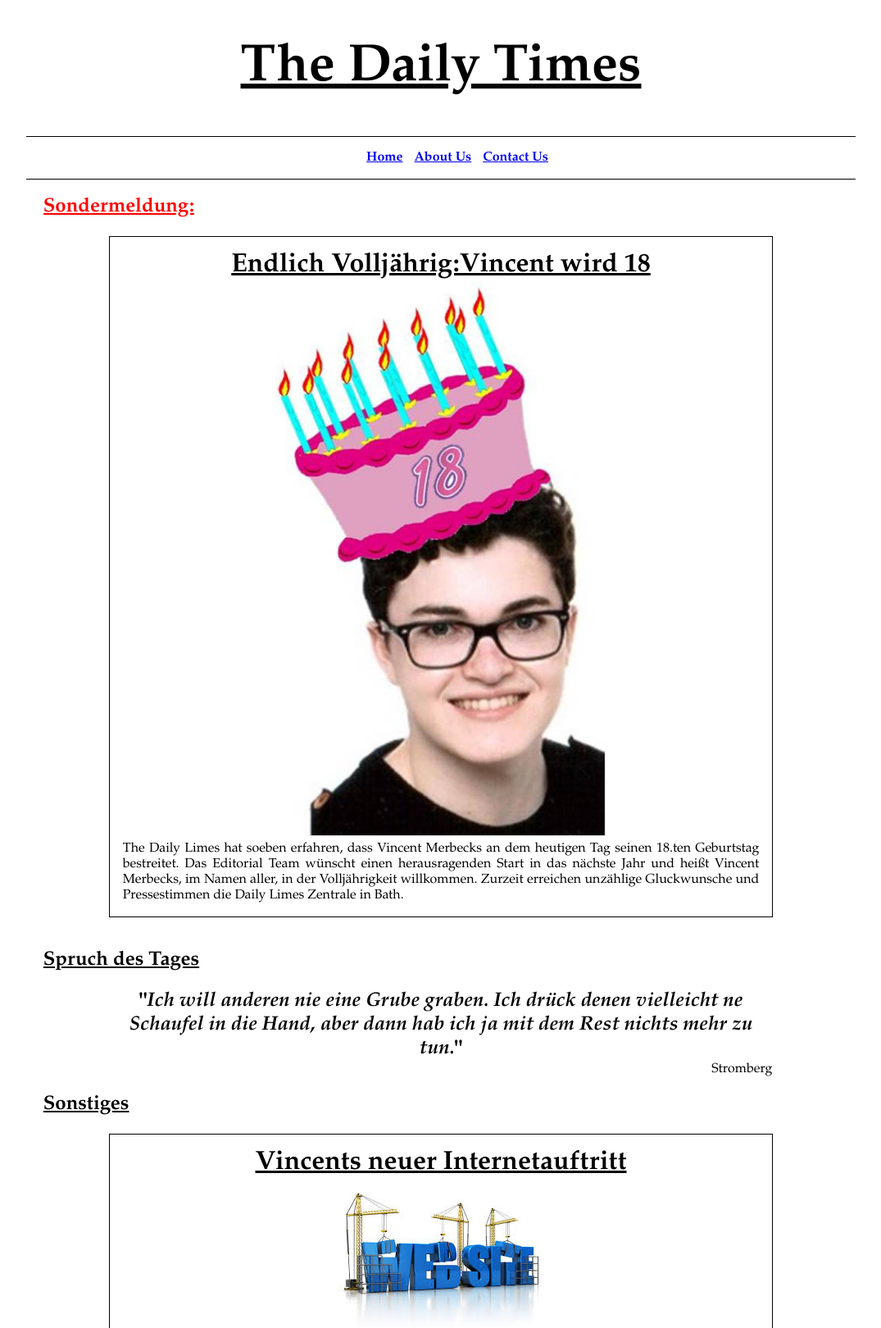
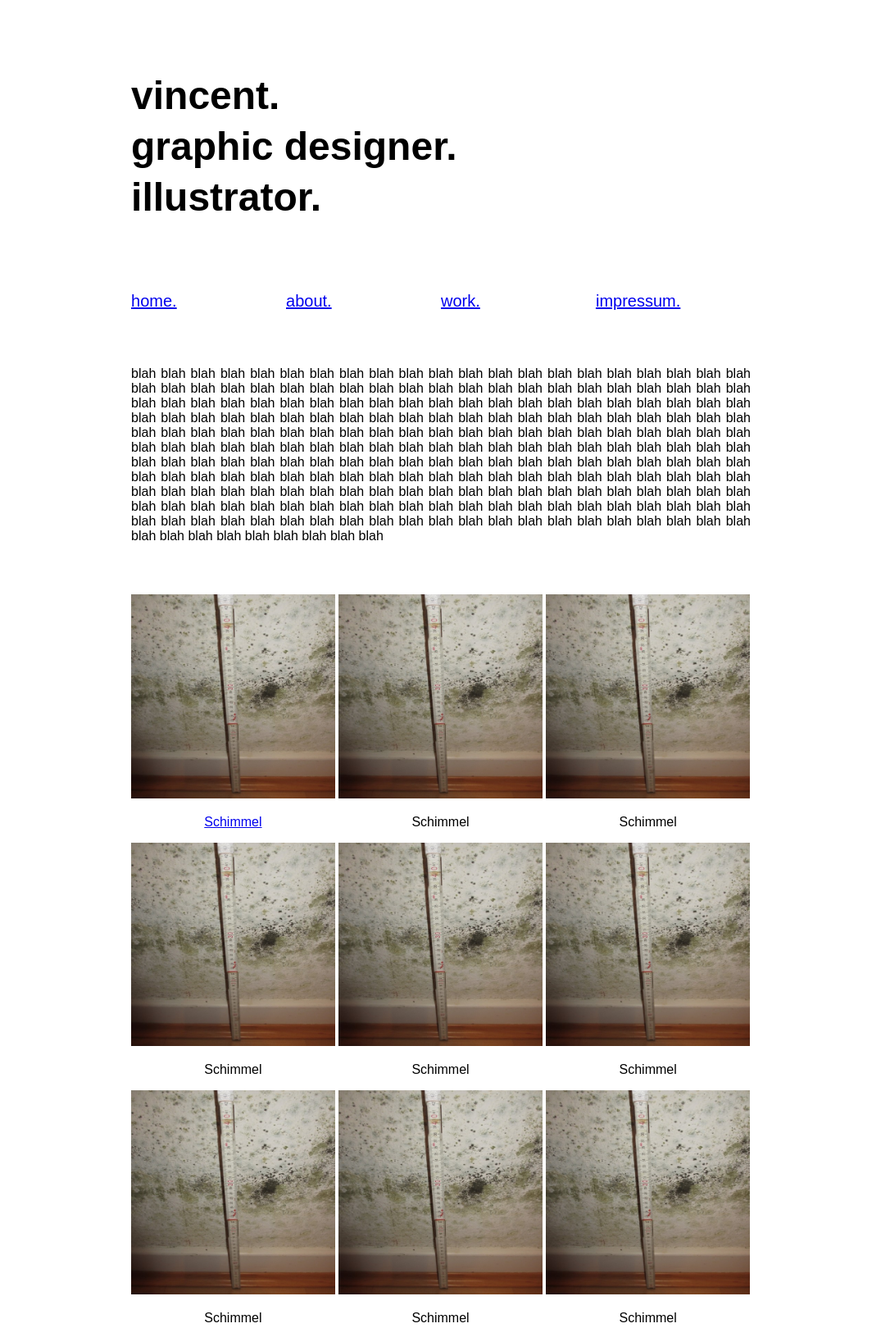
Before and after one commit to tmerbex/tmerbex.github.io, a plain HTML site: page index.html in a window 1280 px wide. Shown: the part 5-1625 px from the top of the page at 82% size, without its empty margins (102-1177 px from the left). Drawn offline with Linux system fonts and the light colour scheme.

Commit message:
Neue Webseite
Alles ist neu!!

```diff
--- /dev/null
+++ b/Neu.css
@@ -0,0 +1,55 @@
+header, nav, article, footer	{
+	font-family:Arial,Helvetica,sans-serif;
+	width:80%;
+	max-width:20cm;
+	margin-left:auto;
+	margin-right:auto;
+	}
+
+header	{
+	padding-top:4%;
+	padding-bottom:4%;
+	}
+
+nav	{
+	padding-bottom:6%;
+	font-size:125%;
+	}
+
+h1	{
+	font-size:300%;
+	line-height:1.3;
+	}
+
+img	{
+	width:99.9%;
+	}
+
+.container_work	{
+	width:32.9%;
+	display:inline-block
+	}
+
+.centeredImage	{
+	text-align:center;
+	margin-top:0%;
+	margin-bottom:0%;
+	padding:0%;
+	}
+
+.normalp	{
+	text-decoration:none;
+	font-weight:normal;
+	margin-bottom:2%;
+	text-align:center;
+	}
+
+#one, #two, #three, #four	{
+	width:25%;
+	float:left;
+	}
+
+#about	{
+	text-align:justify;
+	padding-bottom:6%;
+	}
--- a/VincentGeburtstag.css
+++ /dev/null
@@ -1,104 +0,0 @@
-header, nav, article, aside, section, footer, figure	{
-	font-family:Garamond;
-	}
-
-header, nav, section, article, aside, footer, figure, .border	{
-	width:80%;
-	margin-left:auto;
-	margin-right:auto;
-	padding:0%;
-	overflow:hidden;
-	}
-
-header	{
-    	text-align:center;
-    	font-size:2em;
-	text-decoration:underline;
-	}
-
-nav	{
-    	text-align:center;
-	border:1px;
-	border-top-style:solid;
-	border-bottom-style:solid;
-	}
-
-footer	{
-    	text-align:center;
-    	font-weight:bold;
-	overflow:hidden;
-	}
-
-
-ul li	{
-    	display:inline;
-    	padding-left:5px;
-    	padding-right:5px;
-    	text-align:center;
-    	font-size:1em;
-    	font-weight:bold;
-	}
-
-figcaption	{
-	text-align:right
-	}
-
-img	{
-	max-height:30%;
-	max-width:50%;
-	min-height:10%;
-	min-width:10%;
-	}
-
-.latestNews, .normalh2, .normalp, .SpruchdesTages, .otherNews	{
-	text-align:justify;
-	margin-left:2%;
-	margin-right:2%;
-	margin-top:0%;
-	margin-bottom:0%;
-	font-weight:bold;
-	text-decoration:underline;
-	padding:0%;
-	overflow:hidden;
-	}
-
-.latestNews, .SpruchdesTages, .otherNews	{
-	font-size:1.5em;
-	margin-bottom:2%;
-	margin-top:2%;
-	}
-
-.latestNews	{
-	color:red;
-	}
-
-.normalh2	{
-	margin-top:2%;
-	font-size:2em;
-	text-align:center;
-	}
-
-.centeredImage	{
-	text-align:center;
-	margin-top:0%;
-	margin-bottom:0%;
-	padding:0%;
-	}
-
-.normalp	{
-	text-decoration:none;
-	font-weight:normal;
-	margin-bottom:2%;
-	}
-
-.border	{
-	border:solid 1px black;
-	}
-
-#SpruchdesTages{
-	text-align:center;
-	font-size:1.5em;
-	font-weight:bold;
-	margin-bottom:0%;
-	margin-top:0%;
-	}
--- a/index.html
+++ b/index.html
@@ -1,153 +1,115 @@
 <!DOCTYPE html>
 <html>
 <head>
-    <title>The Daily Limes</title>
+    <title>Vincent Merbecks</title>
     <meta http-equiv="Content-Type" content="text/html; charset=UTF-8">
-    <link href="VincentGeburtstag.css" rel="stylesheet">
+    <link href="neu.css" rel="stylesheet">
 </head>
+
 <body>
     <header>
-        <h1>The Daily Times</h1>
+        <h1 id="home">vincent.<br>
+	    graphic designer.<br>
+	    illustrator.
+	</h1>
     </header>
 
     <nav>
-        <ul>
-            <li><a href="#">Home</a></li>
-            <li><a href="#">About Us</a></li>
-            <li><a href="#">Contact Us</a></li>
-        </ul>
+	<div id="wrapper">
+	   <div id="one"><a href="#home">home.</a></div>
+	   <div id="two"><a href="#about">about.</a></div>
+	   <div id="three"><a href="#work">work.</a></div>
+	   <div id="four"><a href="#impressum">impressum.</a></div>
+	</div>
     </nav>
 
     <article>
-
-	<div id="latestNews">
-
-	<p class="latestNews">Sondermeldung:</p>
-
-	<div class="border">
-
-        <h2 class=normalh2>Endlich Volljährig:Vincent wird 18</h2>
-
-        <p class="centeredImage">
-	    <img src="VicentGeburtstag.jpg" alt="VincentGeburtstag">
+	<div id="about">
+	    <p>
+		blah blah blah blah blah blah blah blah blah blah blah blah blah blah blah blah blah blah blah blah blah blah blah blah blah blah blah blah blah blah blah blah blah blah blah blah blah blah blah blah blah blah blah blah blah blah blah blah blah blah blah blah blah blah blah blah blah blah blah blah blah blah blah blah blah blah blah blah blah blah blah blah blah blah blah blah blah blah blah blah blah blah blah blah blah blah blah blah blah blah blah blah blah blah blah blah blah blah blah blah blah blah blah blah blah blah blah blah blah blah blah blah blah blah blah blah blah blah blah blah blah blah blah blah blah blah blah blah blah blah blah blah blah blah blah blah blah blah blah blah blah blah blah blah blah blah blah blah blah blah blah blah blah blah blah blah blah blah blah blah blah blah blah blah blah blah blah blah blah blah blah blah blah blah blah blah blah blah blah blah blah blah blah blah blah blah blah blah blah blah blah blah blah blah blah blah blah blah blah blah blah blah blah blah blah blah blah blah blah blah blah blah blah blah blah blah blah blah blah blah blah blah blah blah blah blah blah blah blah blah blah blah blah blah blah blah blah blah blah blah
 	    </p>
-
-	<p class="normalp">
-		The Daily Limes hat soeben erfahren, dass Vincent Merbecks an dem heutigen
-		 Tag  seinen 18.ten Geburtstag bestreitet. Das Editorial Team wünscht einen
-		 herausragenden Start in das nächste Jahr und heißt Vincent Merbecks,
-		 im Namen aller, in der Volljährigkeit willkommen. Zurzeit erreichen
-		 unzählige Gluckwunsche und Pressestimmen die Daily Limes Zentrale in Bath.
-        </p>
-
 	</div>
 
-	</div><br>
+	<div id="work">
+	    <div class="container_work">
+		<p class="centeredImage">
+		    <img src="Pics/VincentGeburtstag.jpg"><br>
+		</p>
+		<p class="normalp"><a href="Work/Schimmel.html">Schimmel</a><p/>
+	    </div>
 
-	<p class="SpruchdesTages">Spruch des Tages</p>
+	    <div class="container_work">
+		<p class="centeredImage">
+		    <img src="Pics/VincentGeburtstag.jpg"><br>
+		</p>
+		<p class="normalp">Schimmel<p/>
+	    </div>
 
-	<figure>
+	    <div class="container_work">
+		<p class="centeredImage">
+		    <img src="Pics/VincentGeburtstag.jpg"><br>
+		</p>
+		<p class="normalp">Schimmel<p/>
+	    </div>
 
-	<p id="SpruchdesTages">
-		"<i>Ich will anderen nie eine Grube graben. Ich drück denen vielleicht ne Schaufel
-		 in die Hand, aber dann hab ich ja mit dem Rest nichts mehr zu tun.</i>"
+	    <div class="container_work">
+		<p class="centeredImage">
+		    <img src="Pics/VincentGeburtstag.jpg"><br>
 		</p>
+		<p class="normalp">Schimmel<p/>
+	    </div>
 
-	<figcaption>Stromberg</figcaption>
+	    <div class="container_work">
+		<p class="centeredImage">
+		    <img src="Pics/VincentGeburtstag.jpg"><br>
+		</p>
+		<p class="normalp">Schimmel<p/>
+	    </div>
 
-	</figure>
+	    <div class="container_work">
+		<p class="centeredImage">
+		    <img src="Pics/VincentGeburtstag.jpg"><br>
+		</p>
+		<p class="normalp">Schimmel<p/>
+	    </div>
 
+	    <div class="container_work">
+		<p class="centeredImage">
+		    <img src="Pics/VincentGeburtstag.jpg"><br>
+		</p>
+		<p class="normalp">Schimmel<p/>
+	    </div>
 
-	<div id="otherNews">
+	    <div class="container_work">
+		<p class="centeredImage">
+		    <img src="Pics/VincentGeburtstag.jpg"><br>
+		</p>
+		<p class="normalp">Schimmel<p/>
+	    </div>
 
-	<p class="otherNews">Sonstiges</p>
+	    <div class="container_work">
+		<p class="centeredImage">
+		    <img src="Pics/VincentGeburtstag.jpg"><br>
+		</p>
+		<p class="normalp">Schimmel<p/>
+	    </div>
 
-	<div class="border">
-
-        <h2 class=normalh2>Vincents neuer Internetauftritt</h2>
-
+	    <div class="container_work">
 		<p class="centeredImage">
-	    <img src="WebDesign.jpg" alt="Web Design">
+		    <img src="Pics/VincentGeburtstag.jpg"><br>
 		</p>
-
-	<p class="normalp">
-		Am heutigen Tag eröffnet die Merbecksche Designabteilung ihre lang erwartet
-		 Webseite. Auf dieser Webseite werden sie in Zukunft sämtliche Werke des
-		 international ausgezeichneten Designer Vincent Merbecks bestaunen können.
-		 In den nächsten Wochen wird das Design der Webseite grundlegend überholt
-		 werden, nachdem die Firmenleitung Tristan Merbecks, auf Grund seiner
-		 dilettantischen Versuche eine Webseite zu gestalten, seines Posten als
-		 Chef-Designer enthub.  Tristan Merbecks sagte The Daily Times gegenüber:
-		 “<i>Haben ja alle vorher gewusst, dass man einem Job keinen Ingenieur
-		 machen lasst wenn es gut aussehen soll… Aber es funktioniert… Naja meistens…
-		 </i>“
-        </p>
-
-	</div><br>
-
-	<div class="border">
-
-        <h2 class=normalh2>The Limes: AbspülGate spaltet die Wohnungs-Koalition?</h2>
-
-        <p class="centeredImage">
-	    <img src="Koalitionskrise.jpg" alt="Koalitionskrise">
-	</p>
-
-	<p class="normalp">
-	    Nachdem Tristan Merbecks gestern Abend zum wiederholten Male nicht,
-		 wie mit seinem Koalitionspartner Vincent vereinbart, abgespült hat, fragt
-		 sich nun der Familienrat wie lange der Frieden in The Limes noch halten wird.
-		 Tristan wird mit den Worten "<i>Darauf habe ich heute Abend keinen Bock!</i>"
-		 und <i>"Sorry!! Ich habe jetzt keine Zeit dafür, ich muss rennen sonst bekomme
-		 ich meinen Bus nicht mehr...(wuuuschhh)"</i>, zitiert. Vincent wollte
-		 diesbezüglich trotz Anfrage durch The Daily Limes keine offizielle
-		 Stellungnahme ablegen, sonder sagte im Gespräch mit unserem Reporter nur,
-		 dass bei ihm das Fass fast voll wäre. Steht die Koalition nun vor der Krise
-		 oder kann die bevorstehende Sommerpause die Koalition vielleicht noch retten?
-		 Die Zukunft scheint ungewiss, <i>"Only time will tell"</i>, wie der Engländer
-		 sagen würde.
-        </p>
-
+		<p class="normalp">Schimmel<p/>
 	    </div>
 
 	</div>
 
-
-
     </article>
-
-
-
-
-    <!--Comment: Not needed at the moment
-
-    <aside>
-	<figure>
-            <img src="VicentGeburtstag.png">
-            <figcaption>Figure caption goes here</figcaption>
-        </figure>
-
-        <p>
-            Hello world! Hello world! Hello world!
-            Hello world! Hello world! Hello world!
-        </p>
-    </aside>
-
-    <section>
-        <h1>This is a section heading</h1>
-        <p>
-            Hello world! Hello world! Hello world!
-            Hello world! Hello world! Hello world!
-            Hello world! Hello world! Hello world!
-        </p>
-    </section>
-
-    Comment end-->
 
     <footer>
         <hr />
+
+	<div id="impressum">impressum</div>
         Copyright (C) 2015. All rights reserved.
     </footer>
 
 </body>
-</html>
```
Also changed, not shown: Work/Schimmel.html (added, +18 -0 lines), Koalitionskrise.jpg (deleted), Pics/VincentGeburtstag.jpg (added), VicentGeburtstag.jpg (deleted), WebDesign.jpg (deleted), 1 other file. Lines whose indentation alone changed are shown as unchanged.
